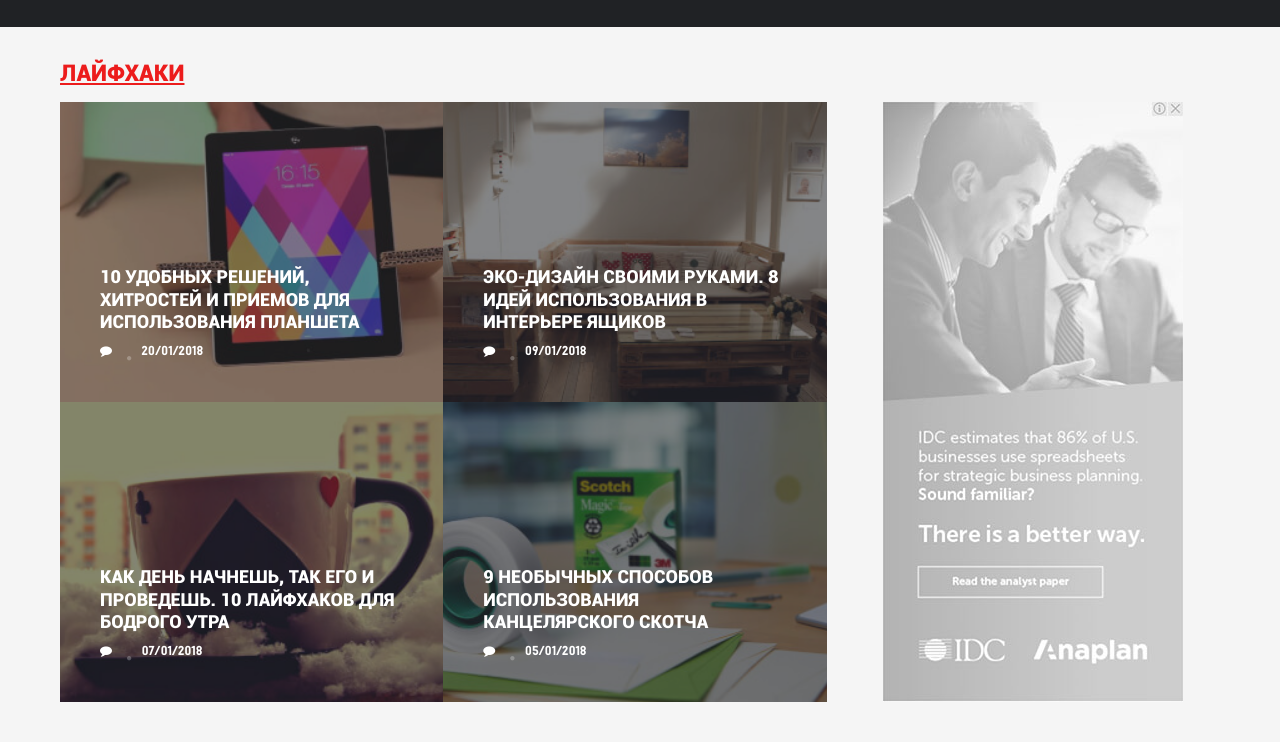
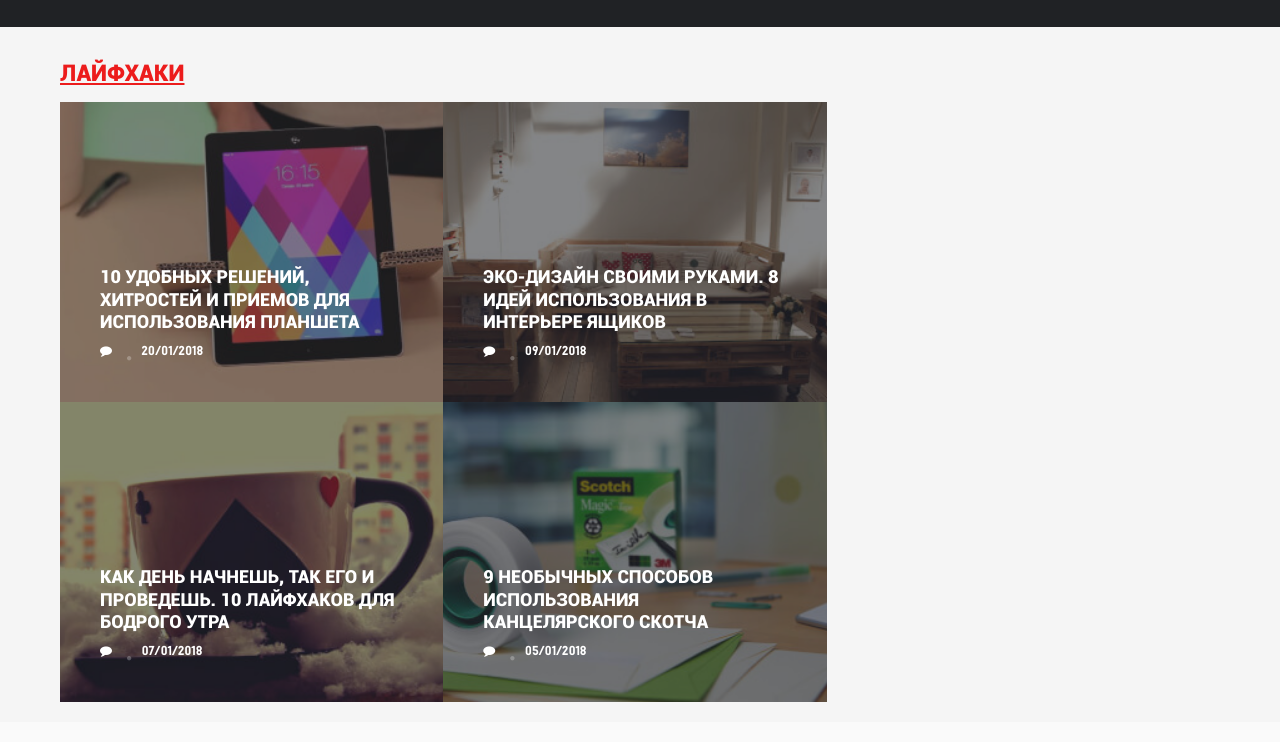
Before and after one commit to codename-pro/codename-pro.github.io, a plain HTML site: page index.html in a window 1280 px wide. Shown: the part 1822-2564 px from the top of the page. Drawn offline with Linux system fonts and the light colour scheme.

Commit message:
Update index.html

```diff
--- a/index.html
+++ b/index.html
@@ -427,7 +427,7 @@
 			<div class="col-md-4 col-sm-6">
 
 				<div class="aside-box">
-<img src="img/ad-vertical.jpg" alt="alt" class="img-responsive">
+<!-- <img src="img/ad-vertical.jpg" alt="alt" class="img-responsive"> -->
 				</div>
 
 			</div>
```
